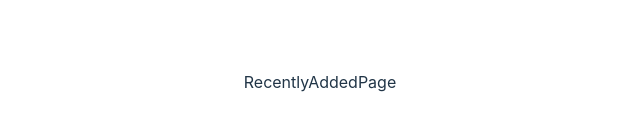
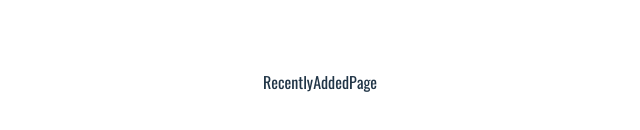
Before and after one commit to codesfromannywhere/free2game, a React (Vite) app: page /recently-added in a window 1280 px wide. Shown: the part 318-448 px from the top of the page, without its empty margins (320-960 px from the left). Built offline with nearby package versions, Linux system fonts and the light colour scheme.

Commit message:
Imported Oswald Font

```diff
--- /dev/null
+++ b/src/imports.scss
@@ -0,0 +1,6 @@
+@font-face {
+	font-family: "Oswald";
+	src: url("./assets/fonts/Oswald.ttf");
+	font-style: normal;
+	font-weight: 200 700;
+}
--- a/src/index.scss
+++ b/src/index.scss
@@ -1,5 +1,5 @@
 :root {
-  font-family: Inter, system-ui, Avenir, Helvetica, Arial, sans-serif;
+  font-family: Oswald, Inter, system-ui, Avenir, Helvetica, Arial, sans-serif;
   line-height: 1.5;
   font-weight: 400;
 
--- a/src/main.jsx
+++ b/src/main.jsx
@@ -1,13 +1,12 @@
-import React from 'react'
-import ReactDOM from 'react-dom/client'
-import App from './App'
-import './index.scss'
-import {BrowserRouter} from "react-router-dom";
+import React from "react";
+import ReactDOM from "react-dom/client";
+import App from "./App";
+import "./imports.scss";
+import "./index.scss";
+import { BrowserRouter } from "react-router-dom";
 
-ReactDOM.createRoot(document.getElementById('root')).render(
-	<React.StrictMode>
-		<BrowserRouter>
-			<App />
-		</BrowserRouter>
-	</React.StrictMode>,
-)
+ReactDOM.createRoot(document.getElementById("root")).render(
+    <BrowserRouter>
+      <App />
+    </BrowserRouter>
+);
```
Also changed, not shown: src/assets/fonts/Oswald.ttf (added).
